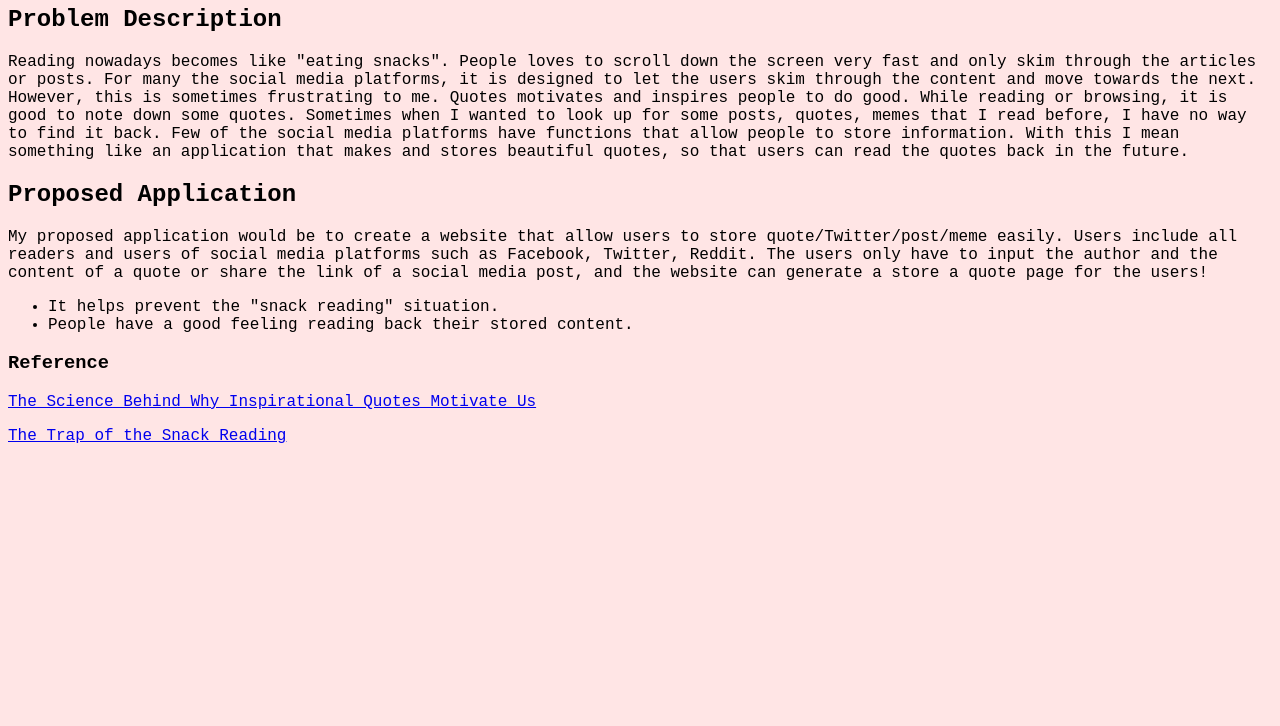
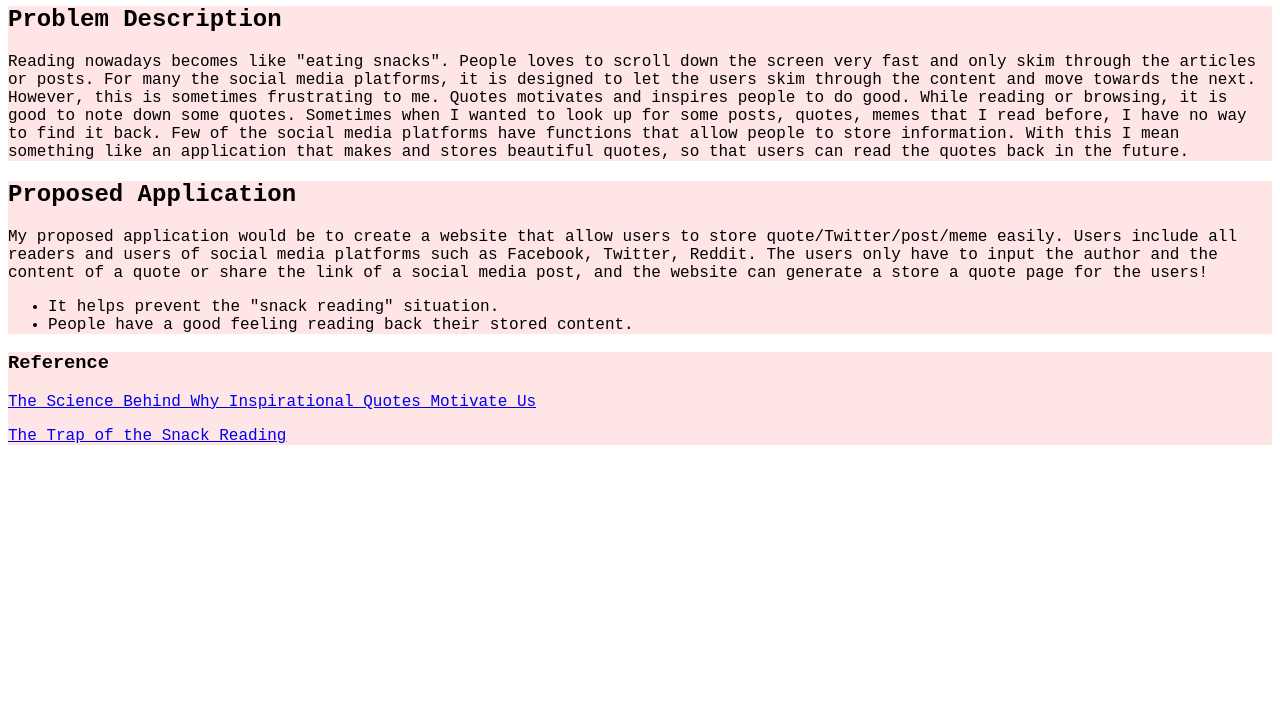
Before and after one commit to info340b-sp20/project-1-Nellyan4, a website: page proposal.html in a window 1280 px wide. Shown: the part 74-800 px from the top of the page. Drawn offline with Linux system fonts and the light colour scheme.

Commit message:
fix bugs

```diff
--- a/css/style.css
+++ b/css/style.css
@@ -2,6 +2,6 @@ body {
     font-family: 'Courier New', Courier, monospace;
 }
 
-body {
+section {
     background-color: rgba(255, 0, 0, 0.1);
 }
```
Also changed, not shown: 1 other file.
